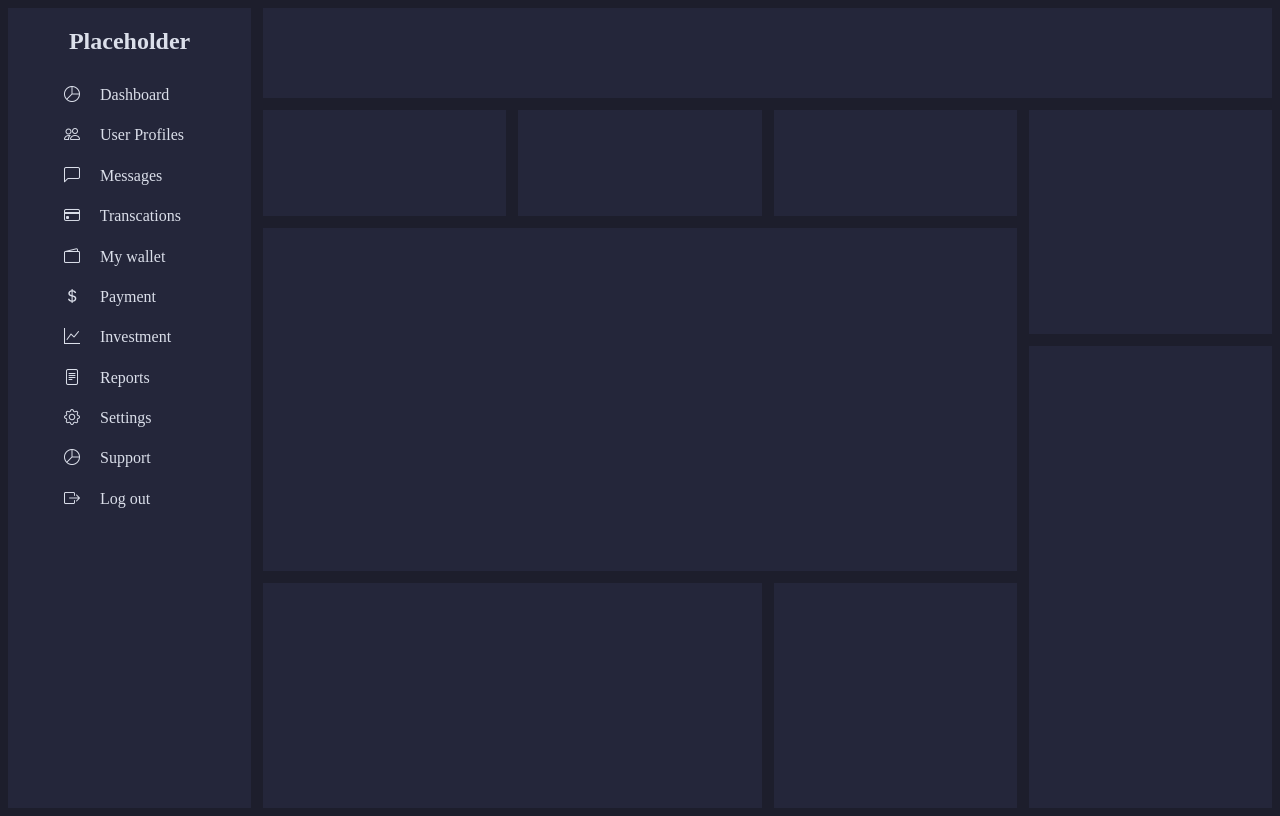
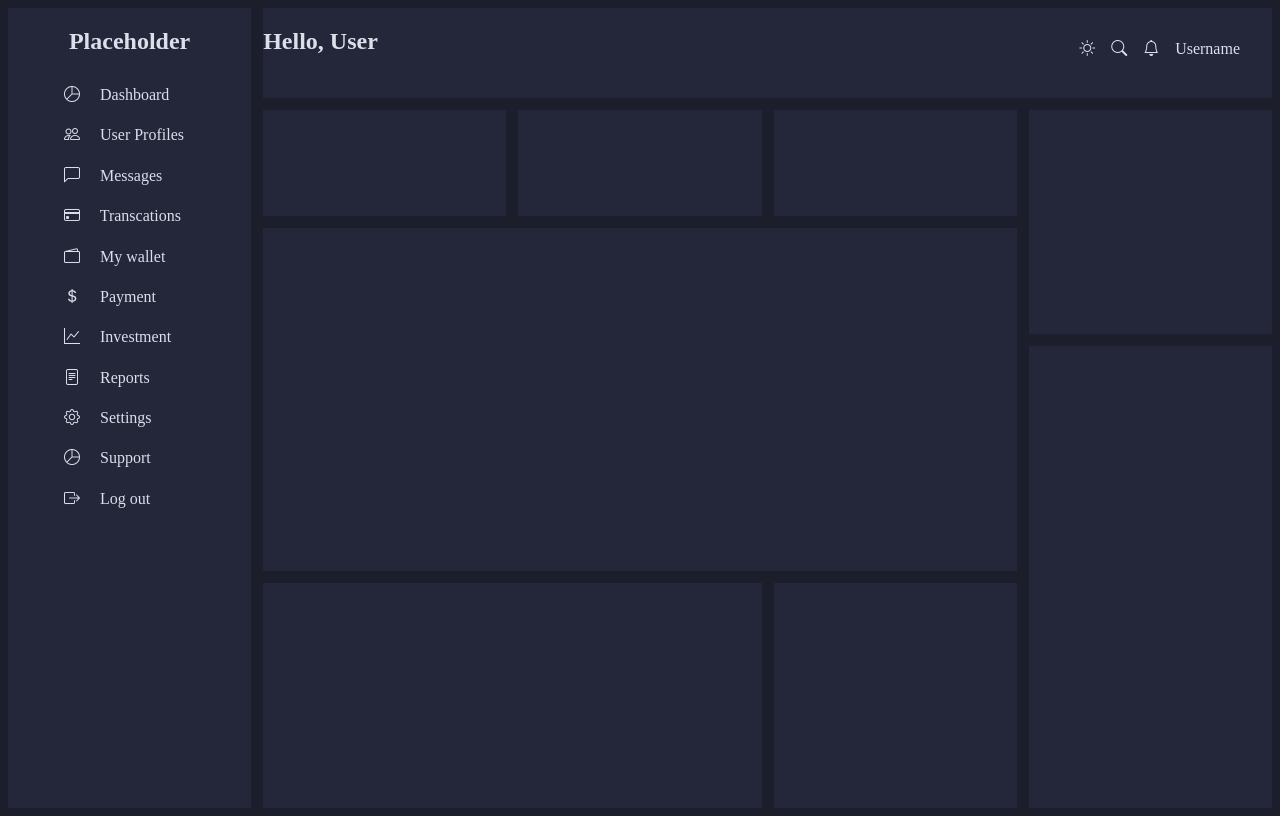
Before and after one commit to 555Viktor/admin-dashboard, a plain HTML site: page index.html in a window 1280 px wide. Drawn offline with nearby package versions, Linux system fonts and the light colour scheme.

Commit message:
Initial nav markup and style

```diff
--- a/index.html
+++ b/index.html
@@ -94,7 +94,26 @@
     </div>
 
     <div class="navbar-container">
+        <div class="nav-user-greeting">
+            <h2>Hello, User</h2>
+        </div>
 
+        <div class="nav-links-container">
+            <ul class="nav-links-list">
+                <li>
+                    <i class="bi bi-brightness-high"></i>
+                </li>
+                <li>
+                    <i class="bi bi-search"></i>
+                </li>
+                <li>
+                    <i class="bi bi-bell"></i>
+                </li>
+                <li>
+                    <p>Username</p>
+                </li>
+            </ul>
+        </div>
     </div>
 
     <div class="main-container">
--- a/style.css
+++ b/style.css
@@ -17,6 +17,7 @@ body {
     grid-template-rows: repeat(8, 1fr);
     gap: 12px;
 
+    color: var(--dark-mode-text);
     background: var(--dark-mode-body);
 }
 
@@ -77,14 +78,12 @@ div:not(.main-container) {
 }
 
 /* Sidebar styling */
-
 .sidebar-links-container {
     height: 80%;
 }
 
 .sidebar-logo h2 {
     text-align: center;
-    color: var(--dark-mode-text);
 }
 
 .sidebar-links-list {
@@ -101,7 +100,7 @@ ul.sidebar-links-list {
 
 .sidebar-links-list a {
     text-decoration: none;
-    color: var(--dark-mode-text);
+    color: inherit;
 }
 
 .sidebar-links-list i {
@@ -123,7 +122,16 @@ ul.sidebar-links-list {
     border-top: 1px solid;
 }
 
-.divisor {
-    border: 1px solid var(--dark-mode-body);
-    width: 80%;
+/* Navbar styling */
+.navbar-container {
+    display: flex;
+    justify-content: space-between;
 }
+.nav-links-list {
+    list-style: none;
+    margin-inline: 2rem;
+
+    display: flex;
+    gap: 1rem;
+    align-items: baseline;
+}
```
